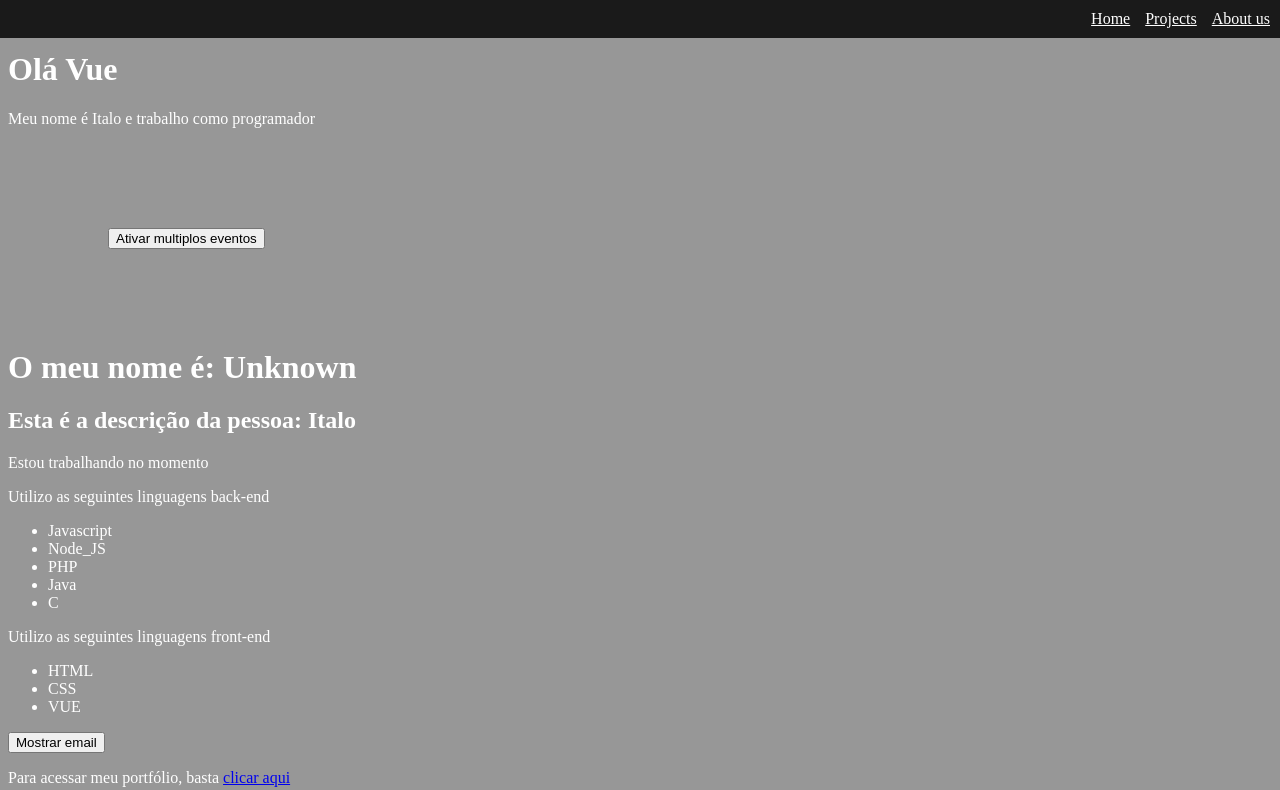
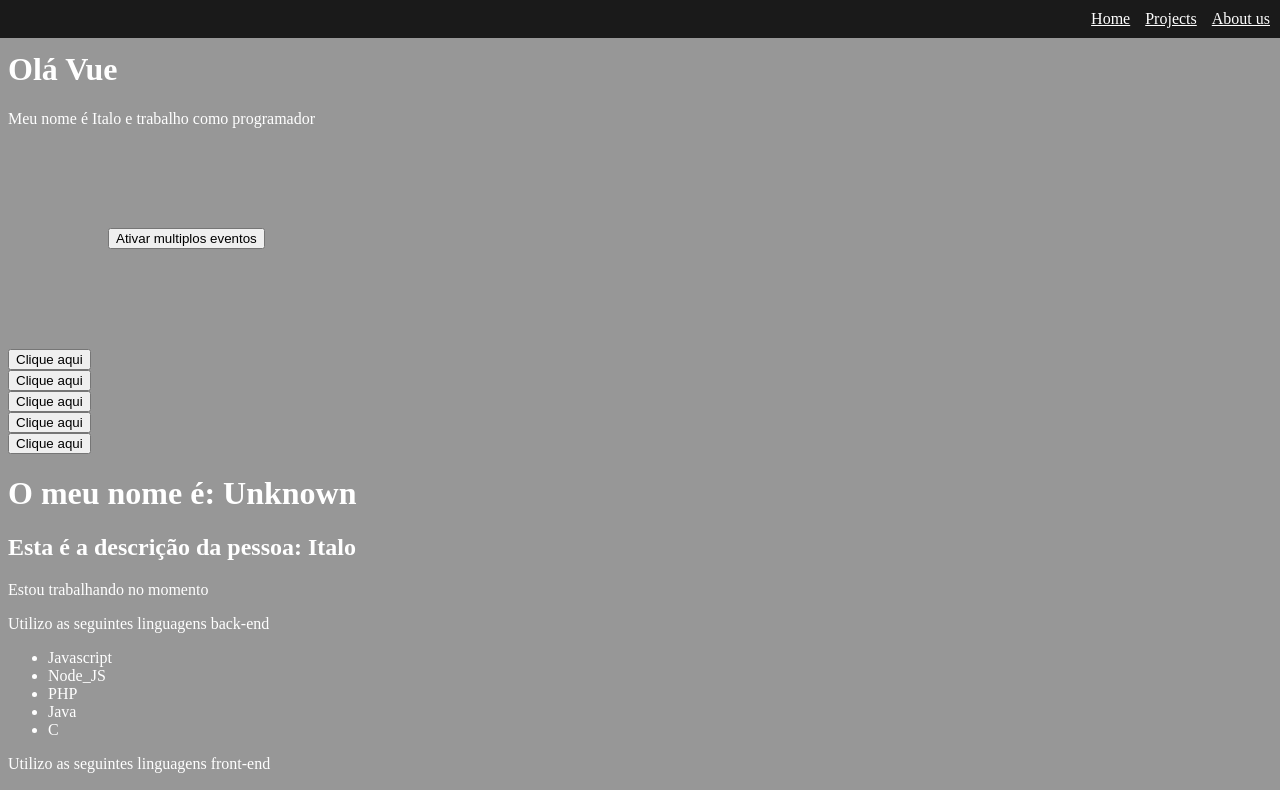
Before and after one commit to italoknd/VueJS-Curso, a Vue app in the folder 2_projeto_vue/: page / in a window 1280 px wide. Shown: the top 790 px of the page. Built offline with nearby package versions, Linux system fonts and the light colour scheme.

Commit message:
trabalhando a reutilização de componentes

```diff
--- a/2_projeto_vue/src/components/PrimeiroComponente.vue
+++ b/2_projeto_vue/src/components/PrimeiroComponente.vue
@@ -3,11 +3,17 @@
     <h1>Olá Vue</h1>
     <p>Meu nome é {{nome}} e trabalho como {{profissao}}</p>
     <MultiplosEventos/>
+    <Reutilizacao/>
+    <Reutilizacao/>
+    <Reutilizacao/>
+    <Reutilizacao/>
+    <Reutilizacao/>
   </div>
 </template>
 
 <script>
 import MultiplosEventos from './MultiplosEventos.vue'
+import Reutilizacao from './Reutilizacao.vue'
 
   export default {
     name: 'PrimeiroComponente',
@@ -18,7 +24,8 @@
       }
     },
     components:{
-      MultiplosEventos
+      MultiplosEventos,
+      Reutilizacao
     }
   }
 </script>
--- /dev/null
+++ b/2_projeto_vue/src/components/Reutilizacao.vue
@@ -0,0 +1,22 @@
+<template>
+  <div>
+    <button @click="ativar($event)">Clique aqui</button>
+    <span v-show="ativou">Ativado!</span>
+  </div>
+</template>
+
+<script>
+export default {
+  name: "Reutilizacao",
+  data() {
+    return {
+      ativou: false
+    }
+  },
+  methods: {
+    ativar(e){
+      this.ativou = !this.ativou
+    }
+  },
+}
+</script>
```
